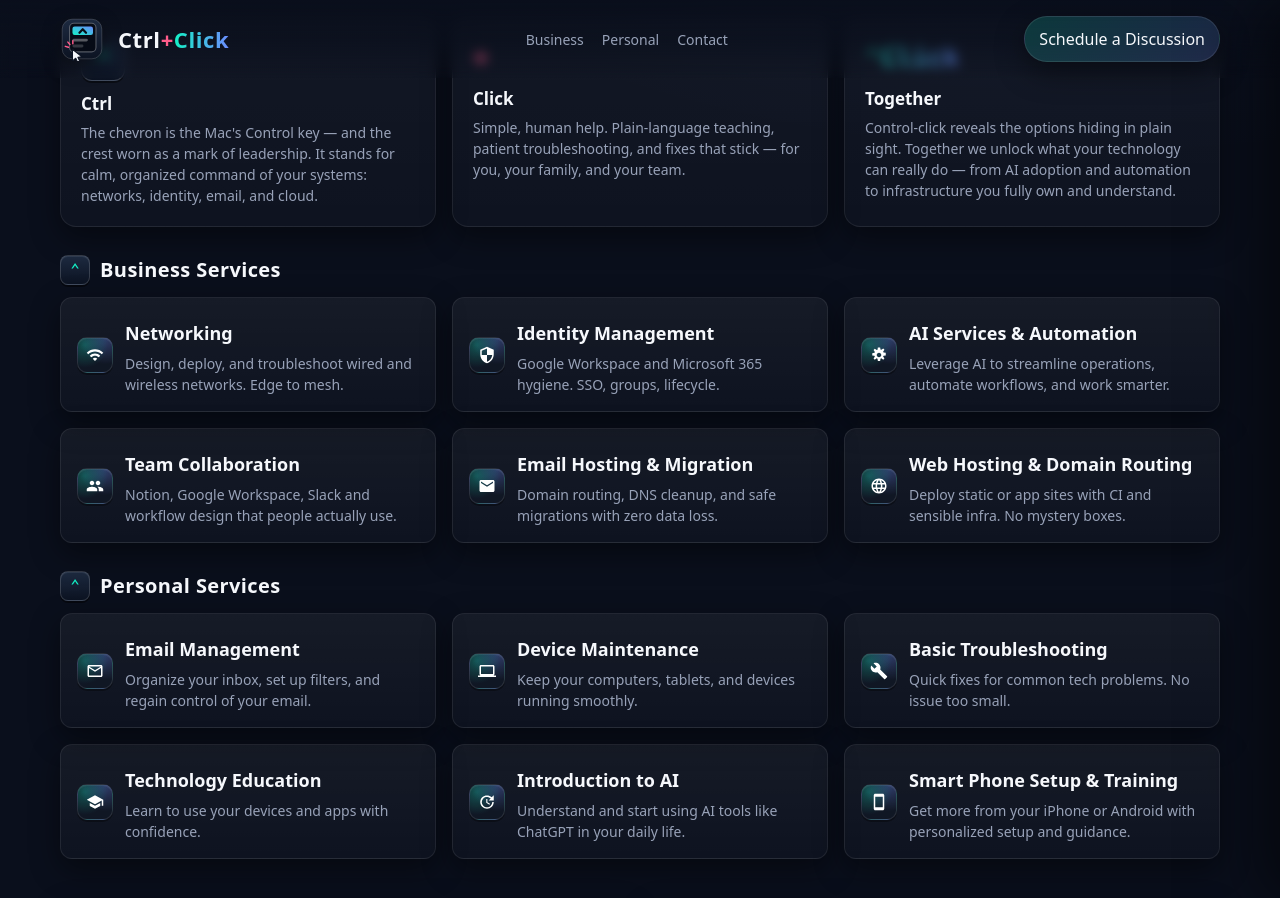
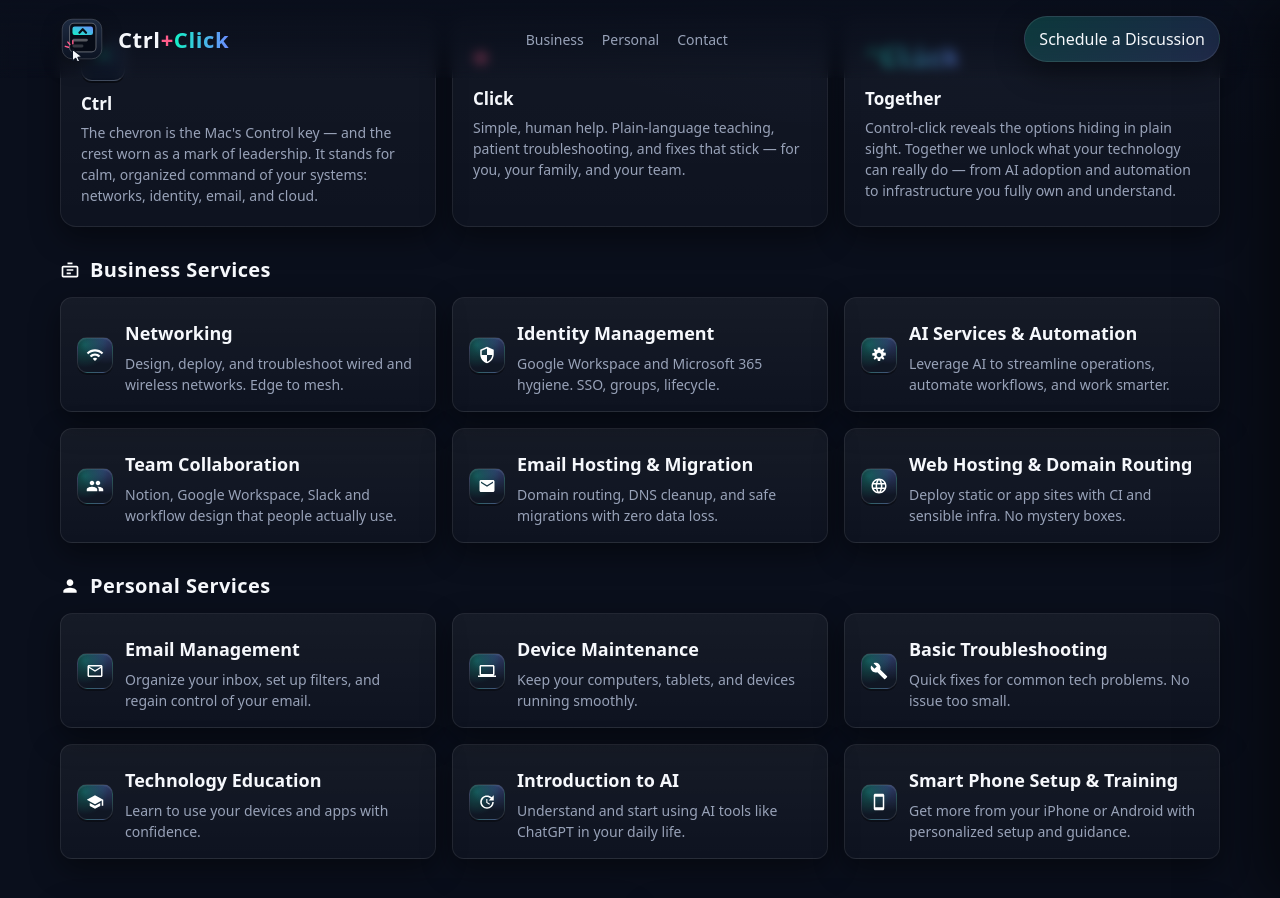
Before and after one commit to genemagg10/control-click, a Jekyll site: the page index.html, which Jekyll copies as it is, in a window 1280 px wide and 900 px high, scrolled down 617 px. Built offline with Jekyll 4.4.1, drawn with Linux system fonts in a browser that asks for light colours.

Commit message:
Use it-consulting's section header glyphs instead of keycap marks
Business Services gets the briefcase glyph and Personal Services the
person glyph — the same 20px white SVGs it-consulting uses — replacing
the ⌃ keycap chips. The keycap motif stays in the brand-story cards.

Co-Authored-By: Claude Fable 5 <noreply@anthropic.com>
Claude-Session: https://claude.ai/code/session_013gh1tNqEbPwccZDrrfbtcj

```diff
--- a/index.html
+++ b/index.html
@@ -393,7 +393,7 @@
 
     <!-- ====== Business Services ====== -->
     <div class="section-title" id="business">
-      <span class="keycap" aria-hidden="true">⌃</span>
+      <svg width="20" height="20" viewBox="0 0 24 24" fill="white" aria-hidden="true"><path d="M20 7H4c-1.1 0-2 .9-2 2v10c0 1.1.9 2 2 2h16c1.1 0 2-.9 2-2V9c0-1.1-.9-2-2-2zm0 12H4V9h16v10zM9 3h6v2H9zm-1 8h8v2H8zm0 4h5v2H8z"/></svg>
       <h3>Business Services</h3>
     </div>
 
@@ -401,7 +401,7 @@
 
     <!-- ====== Personal Services ====== -->
     <div class="section-title" id="personal">
-      <span class="keycap" aria-hidden="true">⌃</span>
+      <svg width="20" height="20" viewBox="0 0 24 24" fill="white" aria-hidden="true"><path d="M12 12c2.21 0 4-1.79 4-4s-1.79-4-4-4-4 1.79-4 4 1.79 4 4 4zm0 2c-2.67 0-8 1.34-8 4v2h16v-2c0-2.66-5.33-4-8-4z"/></svg>
       <h3>Personal Services</h3>
     </div>
 
```
